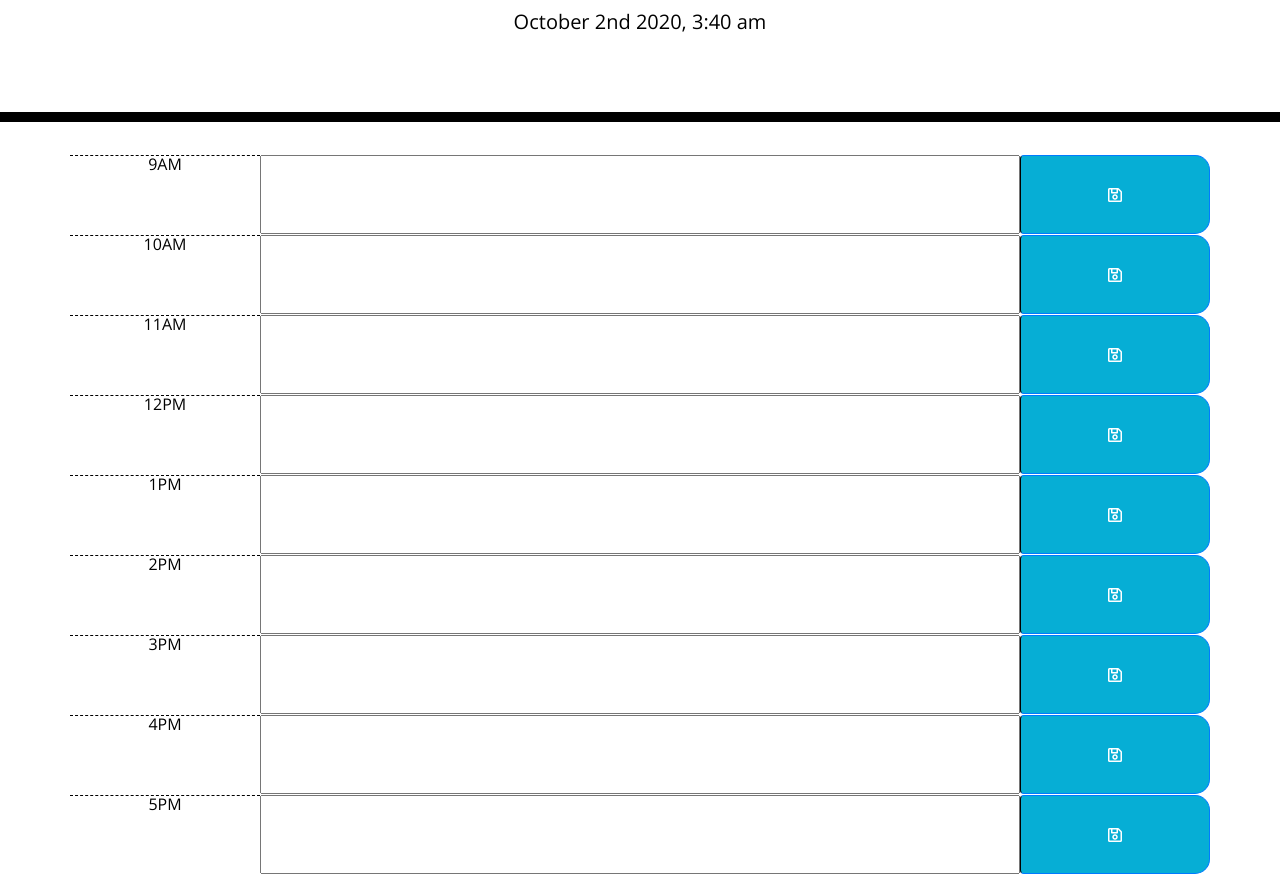
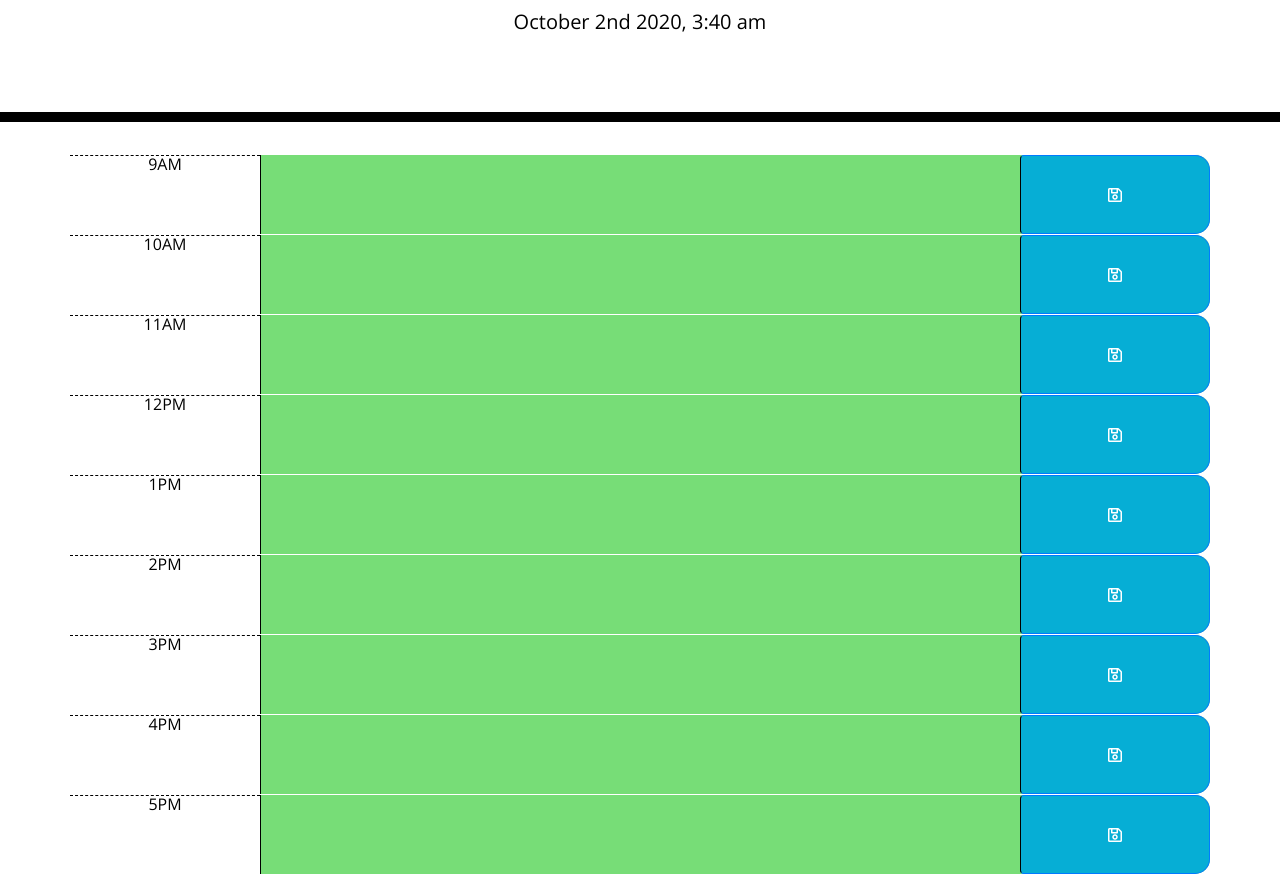
Before and after one commit to ThyChristiansen/Work_Day_Scheduler, a plain HTML site: page index.html in a window 1280 px wide. Shown: the part 182-1056 px from the top of the page. Drawn offline with nearby package versions, Linux system fonts and the light colour scheme.

Commit message:
add color change and time id for rows

```diff
--- a/script.js
+++ b/script.js
@@ -14,6 +14,7 @@ $(document).ready(function(){
             // create rows for each hour in the work day
             var row = $("<div>")
             row.addClass("row time-block");
+            row.attr("id", i + 9);
 
             // Create a small col to indicate which hour block the row is
             var hourCol = $("<div>")
@@ -23,7 +24,7 @@ $(document).ready(function(){
             // Create a large col for the input of the ToDo items on teh calander
             var inputCol = $("<input>")
             inputCol.val("Placeholder, Enter note here")
-            inputCol.addClass("toDo col-8 description");
+            inputCol.addClass("toDo col-8 input");
 
             // Create Id's for each col based on the index they were created from (ie: 0 - 8)
             inputCol.attr("id", "input" + i);
@@ -143,24 +144,26 @@ $(document).ready(function(){
 
             // now to change the color of the rows based on the time of day
             function changeColor() {
-                var currentHour = momnet().hours();
+                var currentHour = moment().hours();
                 console.log(currentHour);
 
                 $(".time-block").each(function(){
                     var calenderHour = parseInt($(this).attr("id"));
 
-                    if (calanderHour < currentHour){
+                    if (calenderHour < currentHour){
                         $(this).addClass("past");
-
+                        $(this).removeClass("present");
+                        $(this).removeClass("future");
                     }
-                    else if (calenderHour --- currentHour){
+                    else if (calenderHour === currentHour){
                         $(this).removeClass("past");
-                        $(this).removeClass("present");
+                        $(this).addClass("present");
+                        $(this).removeClass("future");
                     }
                     else {
                         $(this).removeClass("past");
                         $(this).removeClass("present");
-                        $(this).removeClass("future");
+                        $(this).addClass("future");
                     }
 
                 })
--- a/style.css
+++ b/style.css
@@ -4,7 +4,7 @@ body {
   line-height: 1;
 }
 
-textarea{
+.input{
   background: transparent;
   border: none;
   resize: none;
```
Also changed, not shown: index.html (line endings or trailing spaces).
